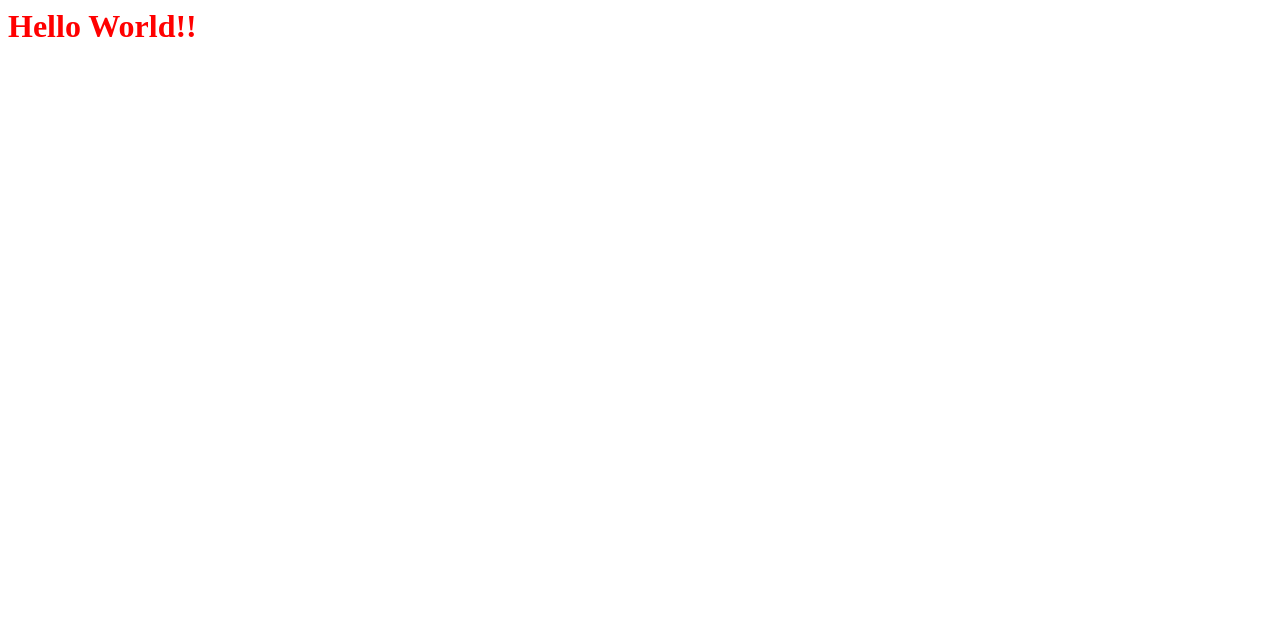
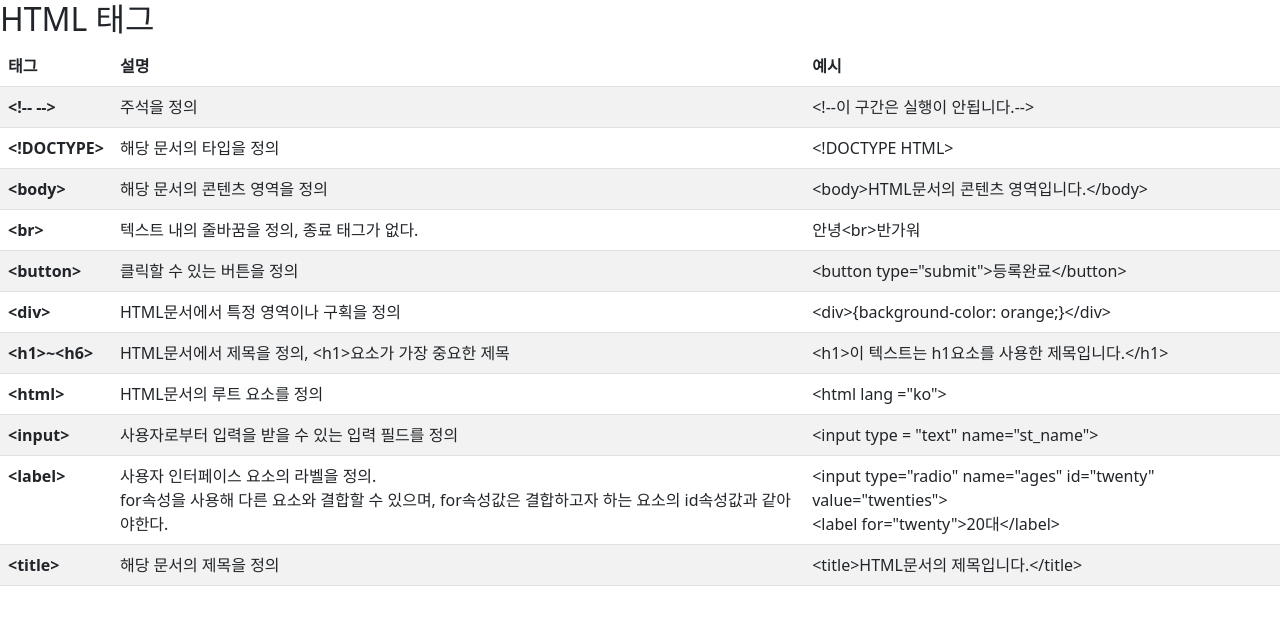
Before and after one commit to 20231621-PJH/helloweb, a plain HTML site: page index.html in a window 1280 px wide. Drawn offline with nearby package versions, Linux system fonts and the light colour scheme.

Commit message:
Add files via upload

```diff
--- a/index.html
+++ b/index.html
@@ -1,20 +1,99 @@
-<html>
-
-<head>
-	<title> My First Webpage </title>
-
-	<script>
-		alert('박준한님 반갑습니다');
-	</script>
+<!doctype html>
+<html lang="en">
+  <head>
+    <meta charset="utf-8">
+    <meta name="viewport" content="width=device-width, initial-scale=1">
+    <title>HTML TAG</title>
+    <link href="https://cdn.jsdelivr.net/npm/bootstrap@5.2.3/dist/css/bootstrap.min.css" rel="stylesheet" integrity="sha384-rbsA2VBKQhggwzxH7pPCaAqO46MgnOM80zW1RWuH61DGLwZJEdK2Kadq2F9CUG65" crossorigin="anonymous">
 
 
-	<style>
-		h1{ color: red ; }
-	</style>
-</head>
 
-<body>
-	<h1>Hello World!!</h1>
-</body>
+  </head>
+  <body>
+    <h2>HTML 태그</h2>
 
+    <table class="table table-striped">
+        <thead>
+            <tr>
+                <th scope="col">태그</th>
+                <th scope="col">설명</th>
+                <th scope="col">예시</th>
+            </tr>
+        </thead>
+
+        <tbody>
+            <tr>
+                <th scope="row">&lt;!-- --&gt;</th>
+                <td>주석을 정의</td>
+                <td>&lt;!--이 구간은 실행이 안됩니다.--&gt;</td>
+            </tr>
+
+            <tr>
+                <th scope="row">&lt;!DOCTYPE&gt;</th>
+                <td>해당 문서의 타입을 정의</td>
+                <td>&lt;!DOCTYPE HTML&gt;</td>
+            </tr>
+
+            <tr>
+                <th scope="row">&lt;body&gt;</th>
+                <td>해당 문서의 콘텐츠 영역을 정의</td>
+                <td>&lt;body&gt;HTML문서의 콘텐츠 영역입니다.&lt;/body&gt;</td>
+            </tr>
+
+            <tr>
+                <th scope="row">&lt;br&gt;</th>
+                <td>텍스트 내의 줄바꿈을 정의, 종료 태그가 없다.</td>
+                <td>안녕&lt;br&gt;반가워</td>
+            </tr>
+
+            <tr>
+                <th scope="row">&lt;button&gt;</th>
+                <td>클릭할 수 있는 버튼을 정의</td>
+                <td>&lt;button type="submit"&gt;등록완료&lt;/button&gt;</td>
+            </tr>
+
+            <tr>
+                <th scope="row">&lt;div&gt;</th>
+                <td>HTML문서에서 특정 영역이나 구획을 정의</td>
+                <td>&lt;div&gt;{background-color: orange;}&lt;/div&gt;</td>
+            </tr>
+
+            <tr>
+                <th scope="row">&lt;h1&gt;~&lt;h6&gt;</th>
+                <td>HTML문서에서 제목을 정의, &lt;h1&gt;요소가 가장 중요한 제목</td>
+                <td>&lt;h1&gt;이 텍스트는 h1요소를 사용한 제목입니다.&lt;/h1&gt;</td>
+            </tr>
+
+            <tr>
+                <th scope="row">&lt;html&gt;</th>
+                <td>HTML문서의 루트 요소를 정의</td>
+                <td>&lt;html lang ="ko"&gt;</td>
+            </tr>
+
+            <tr>
+                <th scope="row">&lt;input&gt;</th>
+                <td>사용자로부터 입력을 받을 수 있는 입력 필드를 정의</td>
+                <td>&lt;input type = "text" name="st_name"&gt;</td>
+            </tr>
+
+            <tr>
+                <th scope="row">&lt;label&gt;</th>
+                <td>사용자 인터페이스 요소의 라벨을 정의.<br> for속성을 사용해 다른 요소와 결합할 수 있으며, for속성값은 결합하고자 하는 요소의 id속성값과 같아야한다.</td>
+                <td>&lt;input type="radio" name="ages" id="twenty" value="twenties"&gt;<br>&lt;label for="twenty"&gt;20대&lt;/label&gt;</td>
+            </tr>
+
+            <tr>
+                <th scope="row">&lt;title&gt;</th>
+                <td>해당 문서의 제목을 정의</td>
+                <td>&lt;title&gt;HTML문서의 제목입니다.&lt;/title&gt;</td>
+            </tr>
+
+        </tbody>
+
+
+    </table>
+
+
+    <script src="https://cdn.jsdelivr.net/npm/bootstrap@5.2.3/dist/js/bootstrap.bundle.min.js" integrity="sha384-kenU1KFdBIe4zVF0s0G1M5b4hcpxyD9F7jL+jjXkk+Q2h455rYXK/7HAuoJl+0I4" crossorigin="anonymous"></script>
+  </body>
 </html>
```
